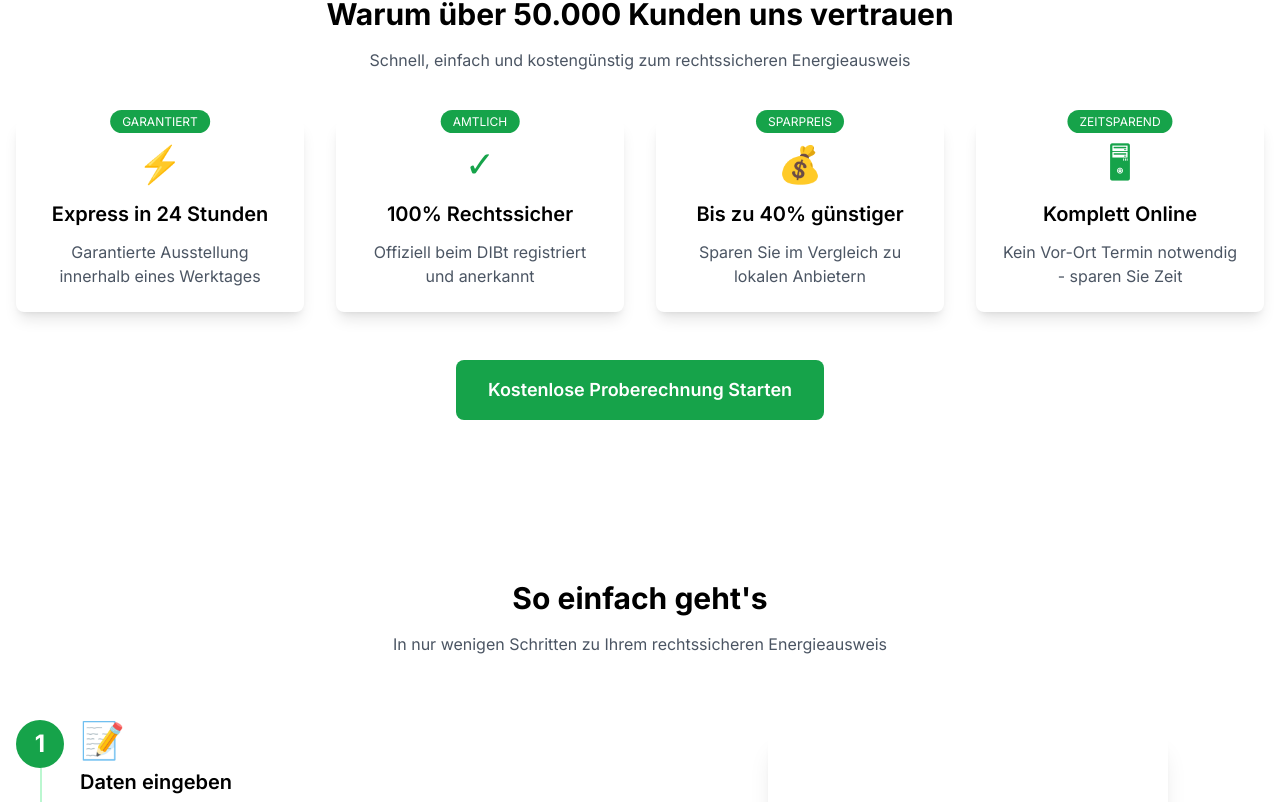
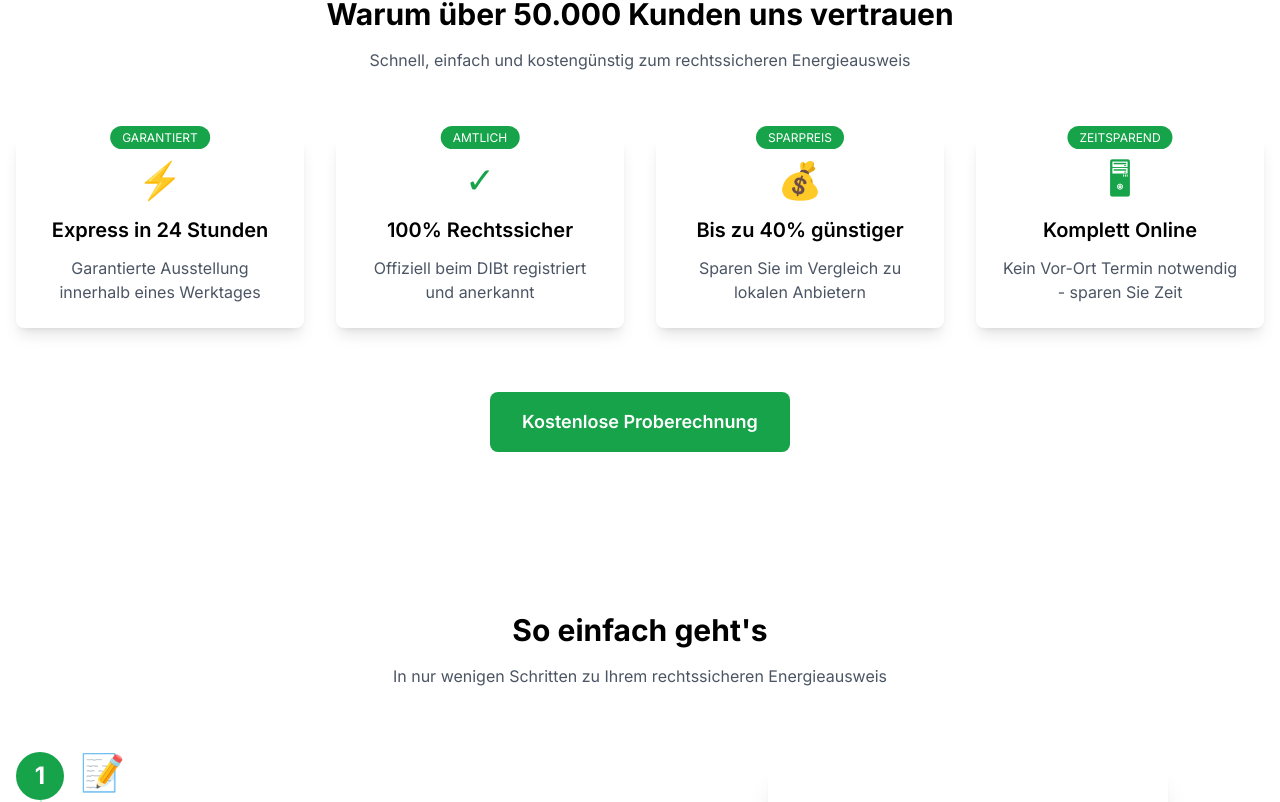
Before and after one commit to Ghub2709/epass, a Next.js app: page / in a window 1280 px wide. Shown: the part 1080-1882 px from the top of the page. Built offline with nearby package versions, Linux system fonts and the light colour scheme; grey boxes are pictures that could not be loaded.

Commit message:
Kleinigkeiten ausgebessert

```diff
--- a/src/components/sections/Features.tsx
+++ b/src/components/sections/Features.tsx
@@ -50,7 +50,7 @@ export default function Features() {
           </p>
         </div>
 
-        <div className="grid md:grid-cols-2 lg:grid-cols-4 gap-8">
+        <div className="grid md:grid-cols-2 lg:grid-cols-4 gap-8 my-16">
           {features.map((feature, index) => (
             <div
               key={index}
@@ -79,7 +79,7 @@ export default function Features() {
             onClick={scrollToForm}
             className="bg-green-600 text-white px-8 py-4 rounded-lg text-lg font-semibold hover:bg-green-700 transition-all duration-300 hover:-translate-y-1 hover:shadow-xl"
           >
-            Kostenlose Proberechnung Starten
+            Kostenlose Proberechnung
           </button>
         </div>
       </div>
--- a/src/components/sections/Trust.tsx
+++ b/src/components/sections/Trust.tsx
@@ -55,7 +55,7 @@ export default function Trust() {
           </p>
         </div>
 
-        <div className="grid md:grid-cols-3 gap-8 mb-16">
+        <div className="grid md:grid-cols-3 gap-8 mb-8">
           {stats.map((stat, index) => (
             <div key={index} className="text-center">
               <div className="text-4xl font-bold text-green-600 mb-2">
```
